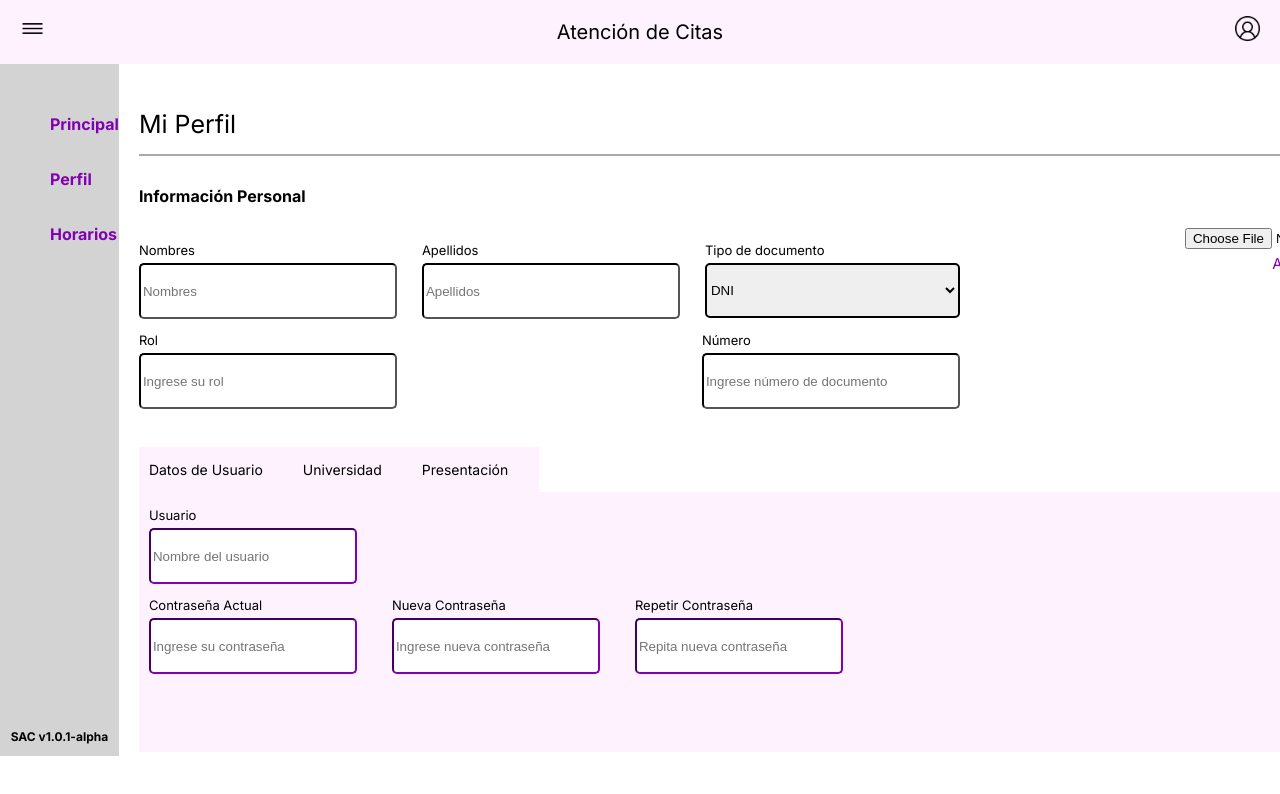
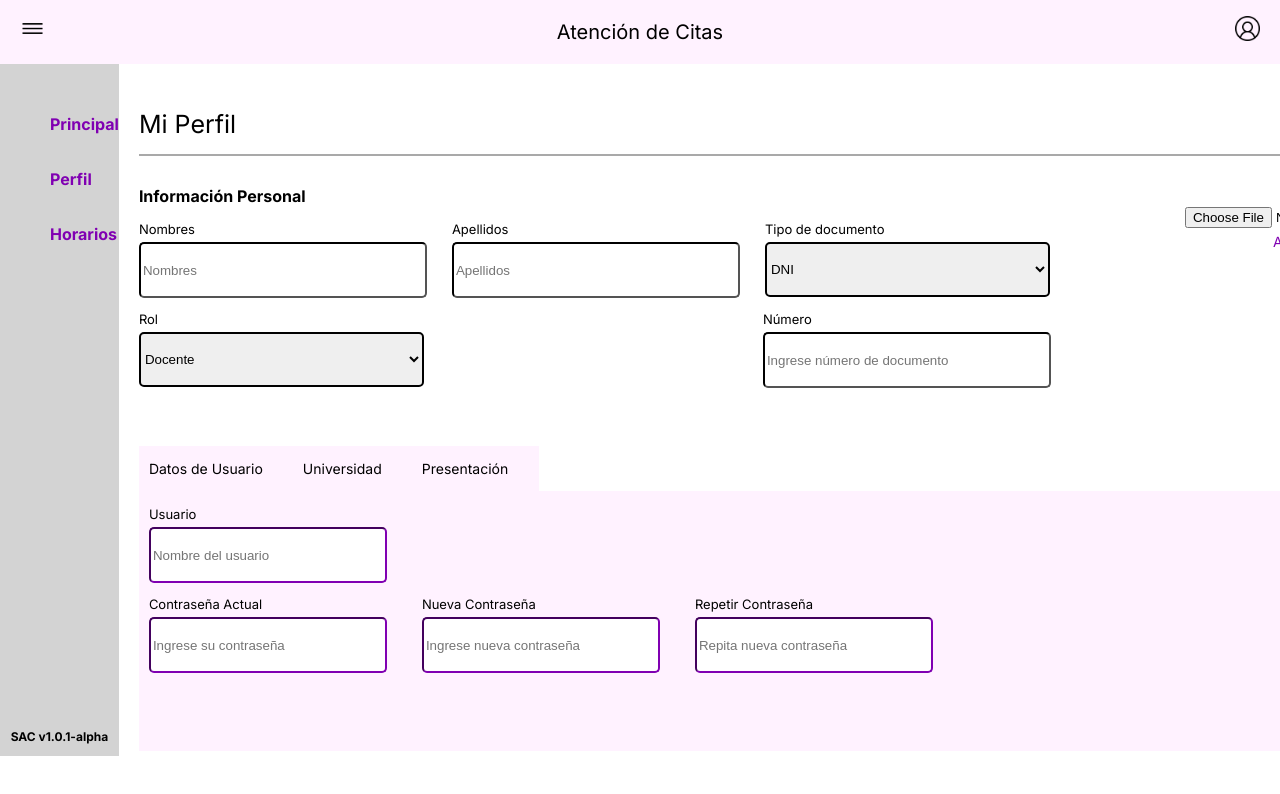
Before and after one commit to TypicalJustice/Grupo6_PW, a Next.js app in the folder grupo6-app/: page /perfil in a window 1280 px wide. Shown: the top 794 px of the page. Built offline with nearby package versions, Linux system fonts and the light colour scheme.

Commit message:
paginaperfil_versionfinal

```diff
--- a/grupo6-app/src/app/perfil/page.js
+++ b/grupo6-app/src/app/perfil/page.js
@@ -60,16 +60,19 @@ const Perfil = () => {
                             </Form.Group>
                             <Form.Group className="mb-3arribafoto">
                                 {selectedImage && (
-                                    <img src={selectedImage} alt="Selected" className="selected-image" style={{width: '270px', height: '200px' }} />
+                                    <img src={selectedImage} alt="Selected" className="selected-image" style={{ width: '265px', height: '220px' }} />
                                 )}
                                 <Form.Control type="file" onChange={handleImageChange} />
-                                <p style={{width: '270px',color:'#8000b2', textAlign:'center', marginTop:'5px', marginBottom:'0px', fontSize:'15px'}}>Adjuntar Foto</p>
+                                <p style={{ width: '265px', color: '#8000b2', textAlign: 'center', marginTop: '5px', marginBottom: '0px', fontSize: '14px' }}>Adjuntar Foto</p>
                             </Form.Group>
                         </Form>
                         <Form>
                             <Form.Group className="mb-3arriba">
                                 <Form.Label>Rol</Form.Label>
-                                <Form.Control required type="text" placeholder='Ingrese su rol' className='arriba' />
+                                <Form.Select aria-label="Default select example" className='arriba'>
+                                    <option value="1">Docente</option>
+                                    <option value="2">Alumno</option>
+                                </Form.Select>
                             </Form.Group>
                             <Form.Group className="mb-34">
                                 <Form.Label>Número</Form.Label>
--- a/grupo6-app/src/app/perfil/perfil.css
+++ b/grupo6-app/src/app/perfil/perfil.css
@@ -93,6 +93,10 @@ figure {
 
 .perfilcentro h4{
     margin-top: 30px;
+    margin-bottom: 0px;
+    display: flex;
+    width: 180px;
+
 }
 
 .titulo p{
@@ -101,7 +105,7 @@ figure {
 
 .formularioarriba{
     width: 1335px;
-    height: 200px;
+    height: 220px;
     margin-bottom: 20px;
 }
 
@@ -122,9 +126,8 @@ form{
 }
 
 .mb-3arribafoto{
-    margin-left: 200px;
-    margin-bottom: 50px;
-    height: 60px;
+    margin-left: 110px;
+    height: 50px;
     width: 270px;
 }
 
@@ -134,7 +137,7 @@ form{
 }
 
 .mb-34{
-    margin-left: 280px;
+    margin-left: 314px;
 }
 
 .form-label{
@@ -146,7 +149,7 @@ form{
 
 .arriba{
     height: 50px;
-    width: 250px;
+    width: 280px;
     border-width: 2px;
     border-color: black;
     border-radius: 5px;
@@ -154,7 +157,7 @@ form{
 
 .abajo{
     height: 50px;
-    width: 200px;
+    width: 230px;
     border-width: 2.5px;
     border-radius: 5px;
     border-color: #8000b2;
@@ -162,7 +165,7 @@ form{
 
 .form-select{
     height: 55px;
-    width: 255px;
+    width: 285px;
     border-width: 2px;
     border-color: black;
     border-radius: 5px;
```
